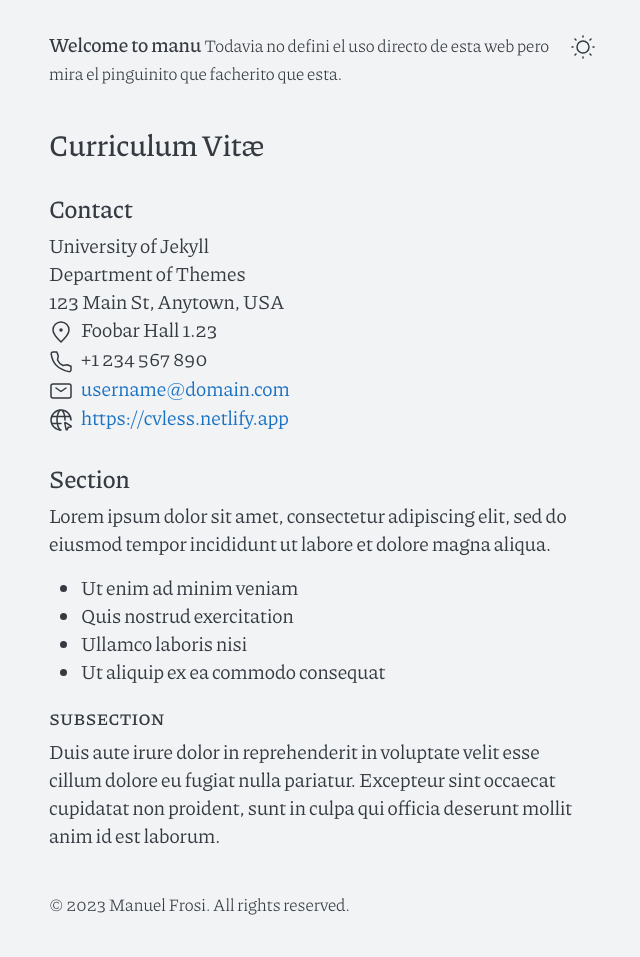
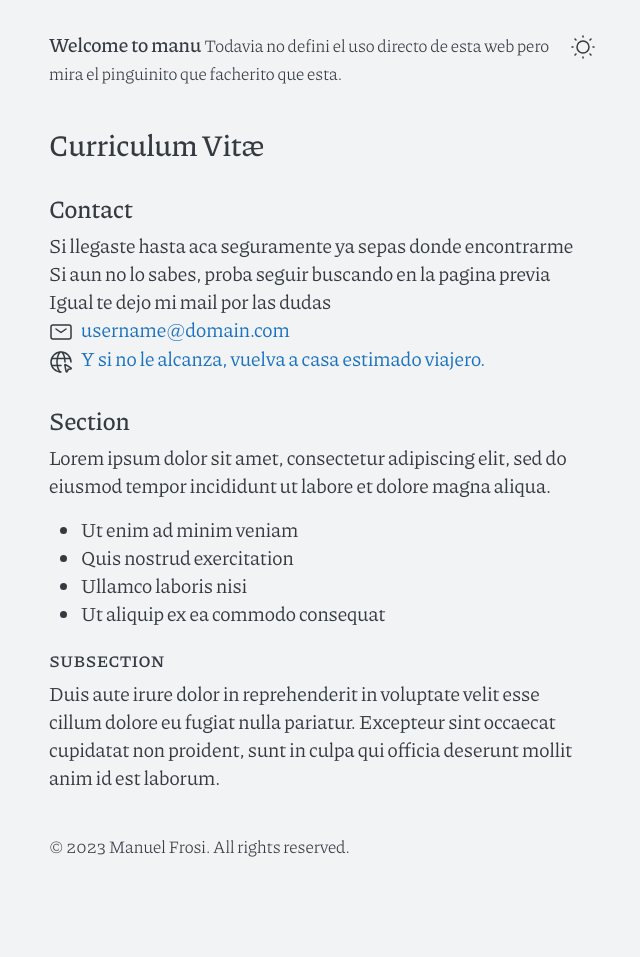
Before and after one commit to frosimanuel/frosimanuel.github.io, a Jekyll site: the page built from cv.md, in a window 1280 px wide. Shown: the whole page, without its empty margins (318-958 px from the left). Built offline with Jekyll 4.4.1, drawn with Linux system fonts in a browser that asks for light colours; after the commit the page ends 900 px from its top, so only the background shows below that.

Commit message:
cv listo bah no listo pero listo

```diff
--- a/_includes/contact.html
+++ b/_includes/contact.html
@@ -1,12 +1,11 @@
 <div class="contact">
   <h2>Contact</h2>
   <ul>
-    <li>University of Jekyll</li>
-    <li>Department of Themes</li>
-    <li>123 Main St, Anytown, USA</li>
-    <li><span class="li-icon">{% include svg/pin-alt.svg %}</span><span>Foobar Hall 1.23</span></li>
-    <li><span class="li-icon">{% include svg/phone.svg %}</span><span>+1 234 567 890</span></li>
-    <li><span class="li-icon">{% include svg/mail.svg %}</span><a href="mailto:username@domain.com">username@domain.com</a></li>
-    <li><span class="li-icon">{% include svg/internet.svg %}</span><a href="https://cvless.netlify.app">https://cvless.netlify.app</a></li>
+    <li>Si llegaste hasta aca seguramente ya sepas donde encontrarme</li>
+    <li>Si aun no lo sabes, proba seguir buscando en la pagina previa</li>
+    <li>Igual te dejo mi mail por las dudas</li>
+
+    <li><span class="li-icon">{% include svg/mail.svg %}</span><a href="mailto:frosimanuel@gmail.com">username@domain.com</a></li>
+    <li><span class="li-icon">{% include svg/internet.svg %}</span><a href="https://frosimanuel.github.io/">Y si no le alcanza, vuelva a casa estimado viajero.</a></li>
   </ul>
 </div>
```
